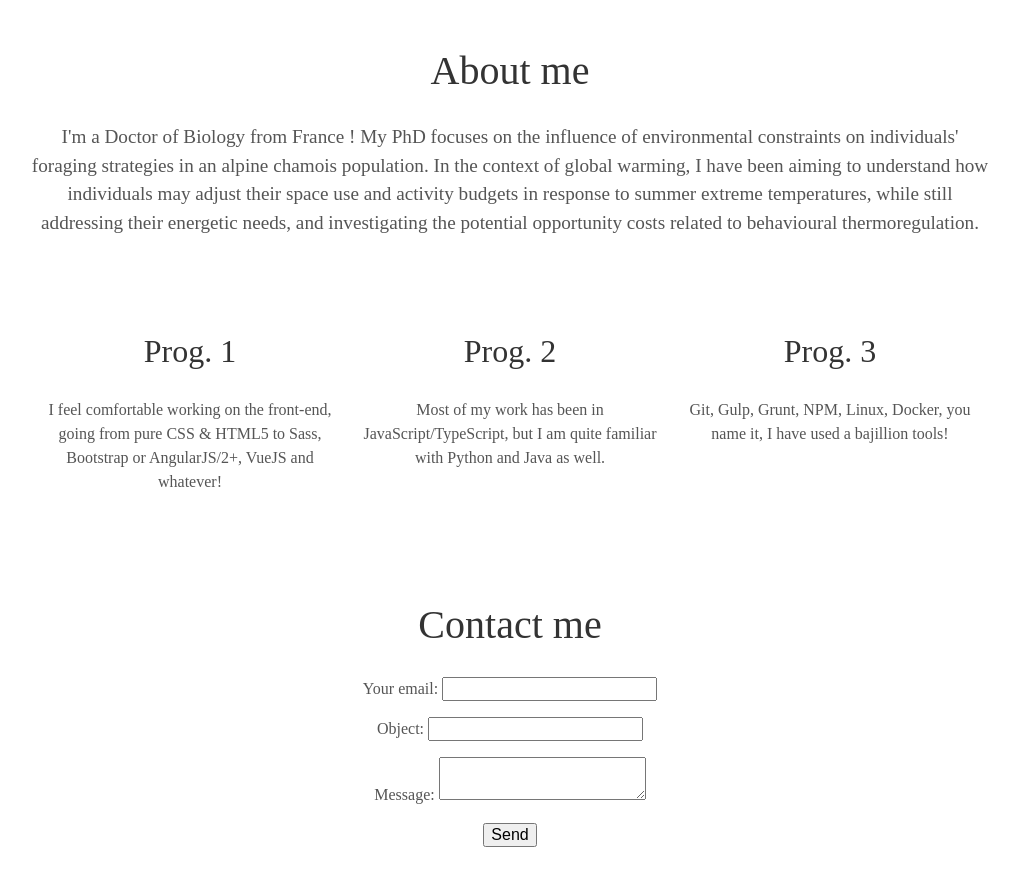
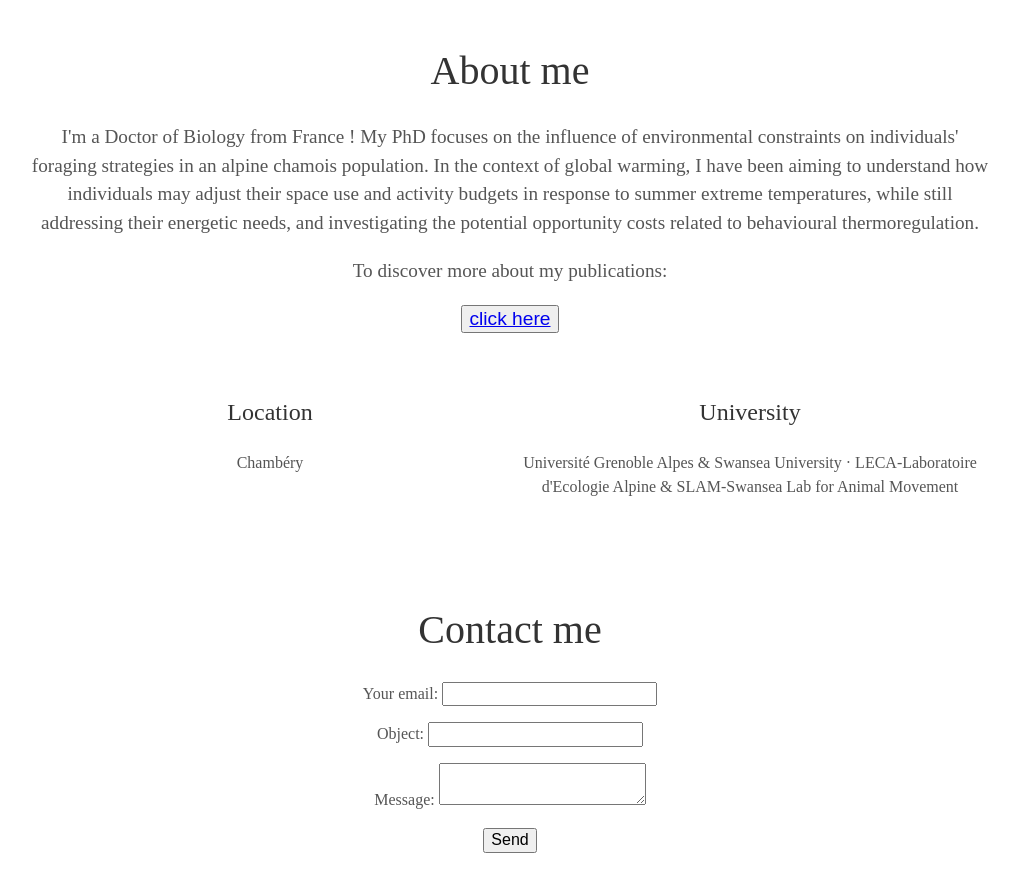
Before and after one commit to ctrlVnt/alexismalagnino.com, a Jekyll site: the page built from index.html, in a window 1280 px wide and 900 px high, scrolled down 934 px. Shown: the top 892 px of the window, without its empty margins (130-1148 px from the left). Built offline with Jekyll 4.4.1, drawn with Linux system fonts in a browser that asks for light colours; some web fonts are replaced.

Commit message:
added scss

```diff
--- a/_includes/about.html
+++ b/_includes/about.html
@@ -1,18 +1,16 @@
 <div class="user-details">
   <h1>About me</h1>
   <p>{{ site.user_description }}</p>
+  <p>To discover more about my publications:</p>
+  <button> <a href="https://www.researchgate.net/profile/Alexis-Malagnino">click here</a></button>
 </div>
 <div class="user">
   <div class="tech">
-    <h2>Prog. 1</h2>
-    <p>I feel comfortable working on the front-end, going from pure CSS & HTML5 to Sass, Bootstrap or AngularJS/2+, VueJS and whatever!</p>
+    <h3>Location</h3>
+    <p>Chambéry</p>
   </div>
   <div class="tech">
-    <h2>Prog. 2</h2>
-    <p>Most of my work has been in JavaScript/TypeScript, but I am quite familiar with Python and Java as well.</p>
-  </div>
-  <div class="tech">
-    <h2>Prog. 3</h2>
-    <p>Git, Gulp, Grunt, NPM, Linux, Docker, you name it, I have used a bajillion tools!</p>
+    <h3>University</h3>
+    <p>Université Grenoble Alpes & Swansea University · LECA-Laboratoire d'Ecologie Alpine & SLAM-Swansea Lab for Animal Movement</p>
   </div>
 </div>
```
Also changed, not shown: src/styles/_about.scss (+27 -0 lines), README.md, 1 other file.
